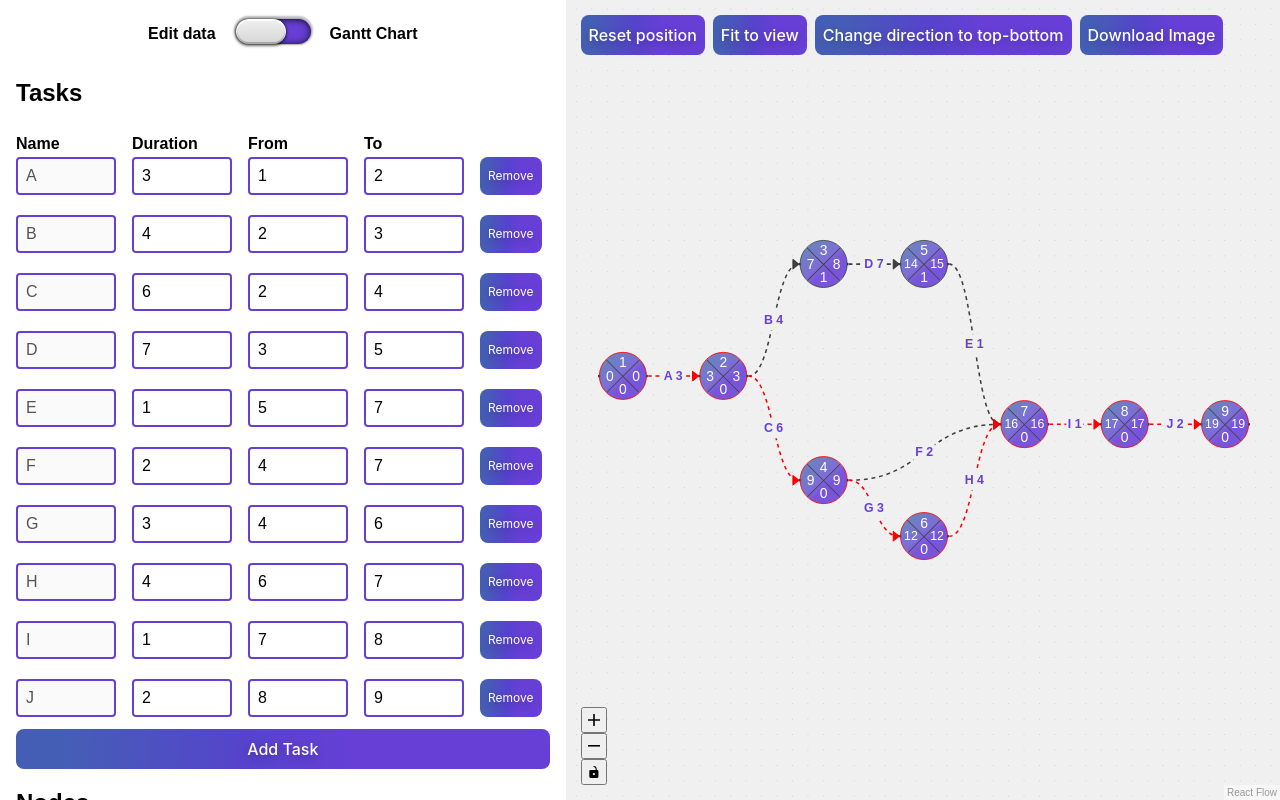
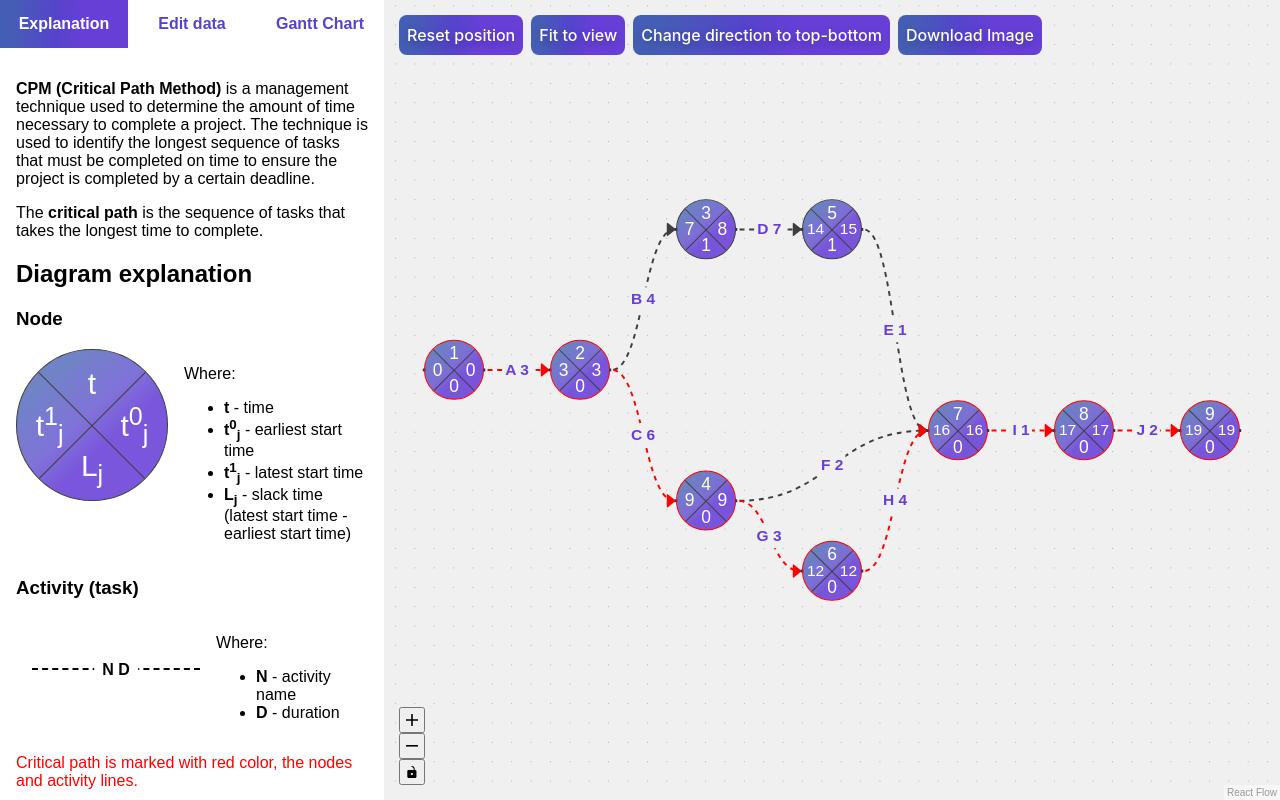
Before and after one commit to swiatekmateusz/cpm-method, a React (Vite) app: page / in a window 1280 px wide. Shown: the top 800 px of the page. Built offline with nearby package versions, Linux system fonts and the light colour scheme.

Commit message:
Add explanation

```diff
--- a/src/App.tsx
+++ b/src/App.tsx
@@ -3,6 +3,7 @@ import FlowChart from "./Flow";
 import { ITask } from "./types";
 import { TasksForm } from "./Form";
 import { GranttChart } from "./GranttChart";
+import { Explanation } from "./Explanation";
 
 export default function App() {
   const [userTasks, setUserTasks] = useState<ITask[]>([
@@ -18,27 +19,40 @@ export default function App() {
     { name: "J", duration: 2, from: 8, to: 9 },
   ]);
 
-  const [metodDefault, setMetodDefault] = useState(false);
+  const [metodDefault, setMetodDefault] = useState<
+    "explanation" | "data" | "chart"
+  >("explanation");
 
   return (
     <div className="app">
       <div>
-        <div className="checkbox-wrapper">
-          <label>Edit data</label>
-          <div className="checkbox-wrapper-25">
-            <input
-              type="checkbox"
-              checked={metodDefault}
-              onChange={() => {
-                setMetodDefault((prev) => !prev);
-              }}
-            />
+        <div className="menu">
+          <div
+            className={`menu-item ${
+              metodDefault === "explanation" ? "active" : ""
+            }`}
+            onClick={() => setMetodDefault("explanation")}
+          >
+            Explanation
           </div>
-          <label>Gantt Chart</label>
+          <div
+            className={`menu-item ${metodDefault === "data" ? "active" : ""}`}
+            onClick={() => setMetodDefault("data")}
+          >
+            Edit data
+          </div>
+          <div
+            className={`menu-item ${metodDefault === "chart" ? "active" : ""}`}
+            onClick={() => setMetodDefault("chart")}
+          >
+            Gantt Chart
+          </div>
         </div>
-        {!metodDefault ? (
+        {metodDefault === "explanation" && <Explanation />}
+        {metodDefault === "data" && (
           <TasksForm tasks={userTasks} setUserTasks={setUserTasks} />
-        ) : (
+        )}
+        {metodDefault === "chart" && (
           <GranttChart
             tasks={userTasks}
             // setUserTasks={setReversedTasks}
--- /dev/null
+++ b/src/Explanation.tsx
@@ -0,0 +1,157 @@
+import { QuarterCircle } from "./components/QuarterCircle";
+
+export const Explanation = () => {
+  return (
+    <div
+      style={{
+        padding: "1rem",
+      }}
+    >
+      <p>
+        <strong>CPM (Critical Path Method)</strong> is a management technique
+        used to determine the amount of time necessary to complete a project.
+        The technique is used to identify the longest sequence of tasks that
+        must be completed on time to ensure the project is completed by a
+        certain deadline.
+      </p>
+      <p>
+        The <strong>critical path</strong> is the sequence of tasks that takes
+        the longest time to complete.
+      </p>
+      <h2>Diagram explanation</h2>
+      <h3>Node</h3>
+      <div
+        style={{
+          display: "flex",
+        }}
+      >
+        <div className="big-quater">
+          <QuarterCircle
+            text1={<div>t</div>}
+            text2={
+              <div>
+                t<sup>0</sup>
+                <sub>j</sub>
+              </div>
+            }
+            text3={
+              <div>
+                t<sup>1</sup>
+                <sub>j</sub>
+              </div>
+            }
+            text4={
+              <div>
+                L<sub>j</sub>
+              </div>
+            }
+          />
+        </div>
+        <div
+          style={{
+            marginLeft: "1rem",
+          }}
+        >
+          <p>Where:</p>
+          <ul>
+            <li>
+              <strong>t</strong> - time
+            </li>
+            <li>
+              <strong>
+                t<sup>0</sup>
+                <sub>j</sub>
+              </strong>{" "}
+              - earliest start time
+            </li>
+            <li>
+              <strong>
+                t<sup>1</sup>
+                <sub>j</sub>
+              </strong>{" "}
+              - latest start time
+            </li>
+            <li>
+              <strong>
+                L<sub>j</sub>
+              </strong>{" "}
+              - slack time (latest start time - earliest start time)
+            </li>
+          </ul>
+        </div>
+      </div>
+      <h3>Activity (task)</h3>
+      <div
+        style={{
+          display: "flex",
+        }}
+      >
+        <div
+          style={{
+            borderBottom: "2px dashed black",
+            position: "relative",
+            width: "50%",
+            height: 2,
+            margin: "3rem 1rem 0",
+          }}
+        >
+          <div
+            style={{
+              position: "absolute",
+              top: "-0.3rem",
+              left: "50%",
+              transform: "translateX(-50%)",
+              backgroundColor: "white",
+              padding: "0 0.5rem",
+              whiteSpace: "nowrap",
+            }}
+          >
+            <strong>N D</strong>
+          </div>
+        </div>
+        <div>
+          <p>Where:</p>
+          <ul>
+            <li>
+              <strong>N</strong> - activity name
+            </li>
+            <li>
+              <strong>D</strong> - duration
+            </li>
+          </ul>
+        </div>
+      </div>
+      <p
+        style={{
+          color: "red",
+        }}
+      >
+        Critical path is marked with red color, the nodes and activity lines.
+      </p>
+      <h2>App rules</h2>
+      <p>
+        You can add tasks by clicking the <strong>"Add task"</strong> button.
+        The task will be added to the end of the list.
+        <br /> You can remove tasks by clicking the <strong>
+          "Remove"
+        </strong>{" "}
+        button next to the task.
+      </p>
+      <p>
+        <strong>Diagram is being updated after each change</strong> in the tasks
+        list. The diagram shows the nodes and the activities between them.
+      </p>
+      <p>
+        If there is{" "}
+        <strong>validation error, diagram will not be updated</strong> and the
+        error will be shown in the tasks list or at nodes list.
+        <br />
+        If nodes are <strong>duplicated</strong>, the first one will be taken.
+      </p>
+      <p>
+        The app will <strong>automatically calculate the critical path</strong>{" "}
+        and show it in red.
+      </p>
+    </div>
+  );
+};
--- a/src/GranttChart.tsx
+++ b/src/GranttChart.tsx
@@ -62,7 +62,7 @@ export function GranttChart({ tasks }: { tasks: ITask[] }) {
         />
       </div>
       <div className="checkbox-wrapper">
-        <label>ASAP</label>
+        <label>ASAP (as soon as possible)</label>
         <div className="checkbox-wrapper-25">
           <input
             type="checkbox"
@@ -72,7 +72,7 @@ export function GranttChart({ tasks }: { tasks: ITask[] }) {
             }}
           />
         </div>
-        <label>ALAP</label>
+        <label>ALAP (as late as possible)</label>
       </div>
     </div>
   );
--- a/src/components/QuarterCircle.tsx
+++ b/src/components/QuarterCircle.tsx
@@ -1,6 +1,9 @@
 export const borderColor = "#3e3e3e";
 
-const getTextFontSize = (text: string) => {
+const getTextFontSize = (text: React.ReactNode) => {
+  if (typeof text !== "string") {
+    return "8px";
+  }
   if (text.length <= 1) {
     return "18px";
   }
@@ -22,6 +25,12 @@ export const QuarterCircle = ({
   text3 = "",
   text4 = "",
   isCritical = false,
+}: {
+  text1: React.ReactNode;
+  text2: React.ReactNode;
+  text3: React.ReactNode;
+  text4: React.ReactNode;
+  isCritical?: boolean;
 }) => {
   return (
     <div
--- a/src/index.css
+++ b/src/index.css
@@ -283,3 +283,40 @@ body * {
   margin-bottom: 0.5rem;
   gap: 0.5rem;
 }
+
+.menu {
+  display: flex;
+  align-items: center;
+  justify-content: space-between;
+}
+
+.menu-item {
+  cursor: pointer;
+  flex-basis: 33.33%;
+  height: 3rem;
+  display: flex;
+  align-items: center;
+  justify-content: center;
+  color: #5643cc;
+  font-weight: 900;
+  transition: all 0.25s;
+}
+
+.menu-item.active {
+  background-image: linear-gradient(
+    92.88deg,
+    #455eb5 9.16%,
+    #5643cc 43.89%,
+    #673fd7 64.72%
+  );
+  color: white;
+}
+
+.big-quater .quarterContainer {
+  width: 150px;
+  height: 150px;
+}
+
+.big-quater .quarterStyle {
+  font-size: 30px !important;
+}
```
